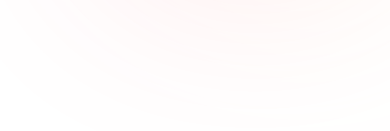
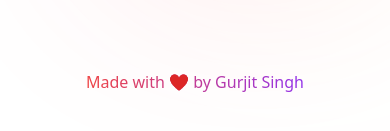
Before and after one commit to Gurjit11/PromptVerse, a Next.js app: page /create-prompt in a window 390 px wide. Shown: the part 935-1066 px from the top of the page. Before the commit the page ends 933 px from the top, so only its background shows below. Built offline with nearby package versions, Linux system fonts and the light colour scheme; no server answers.

Commit message:
improved responsiveness

```diff
--- a/app/layout.jsx
+++ b/app/layout.jsx
@@ -16,9 +16,18 @@ const RootLayout = ({ children }) => {
             <div className="gradient" />
           </div>
 
-          <main className="app mb-12">
+          <main className="app ">
             <Nav />
             {children}
+            <div className="flex-center bottom-0 mt-[120px] pb-12 ">
+              <span className="bg-gradient-to-r from-red-500 to-purple-600 bg-clip-text text-transparent">
+                Made with{" "}
+                <span className="bg-red-600 bg-clip-text text-transparent">
+                  ❤️
+                </span>{" "}
+                by Gurjit Singh
+              </span>
+            </div>
           </main>
         </Provider>
       </body>
--- a/app/prompt/page.jsx
+++ b/app/prompt/page.jsx
@@ -172,7 +172,7 @@ const Prompt = () => {
                 {JSON.parse(post.output)?.url ? (
                   <img
                     src={JSON.parse(post.output)?.url}
-                    className="h-[400px]"
+                    className="sm:h-[400px]"
                     alt=""
                   />
                 ) : null}
--- a/components/Form.jsx
+++ b/components/Form.jsx
@@ -170,7 +170,7 @@ const Form = ({ type, post, setPost, submitting, handleSubmit }) => {
         ) : null}
         {image != "" ? (
           <div className="flex-end">
-            <img className="h-[400px] " src={image} />
+            <img className="sm:h-[400px] " src={image} />
           </div>
         ) : null}
         <div className="flex-end mx-3 mt-10 mb-5 gap-4">
```
